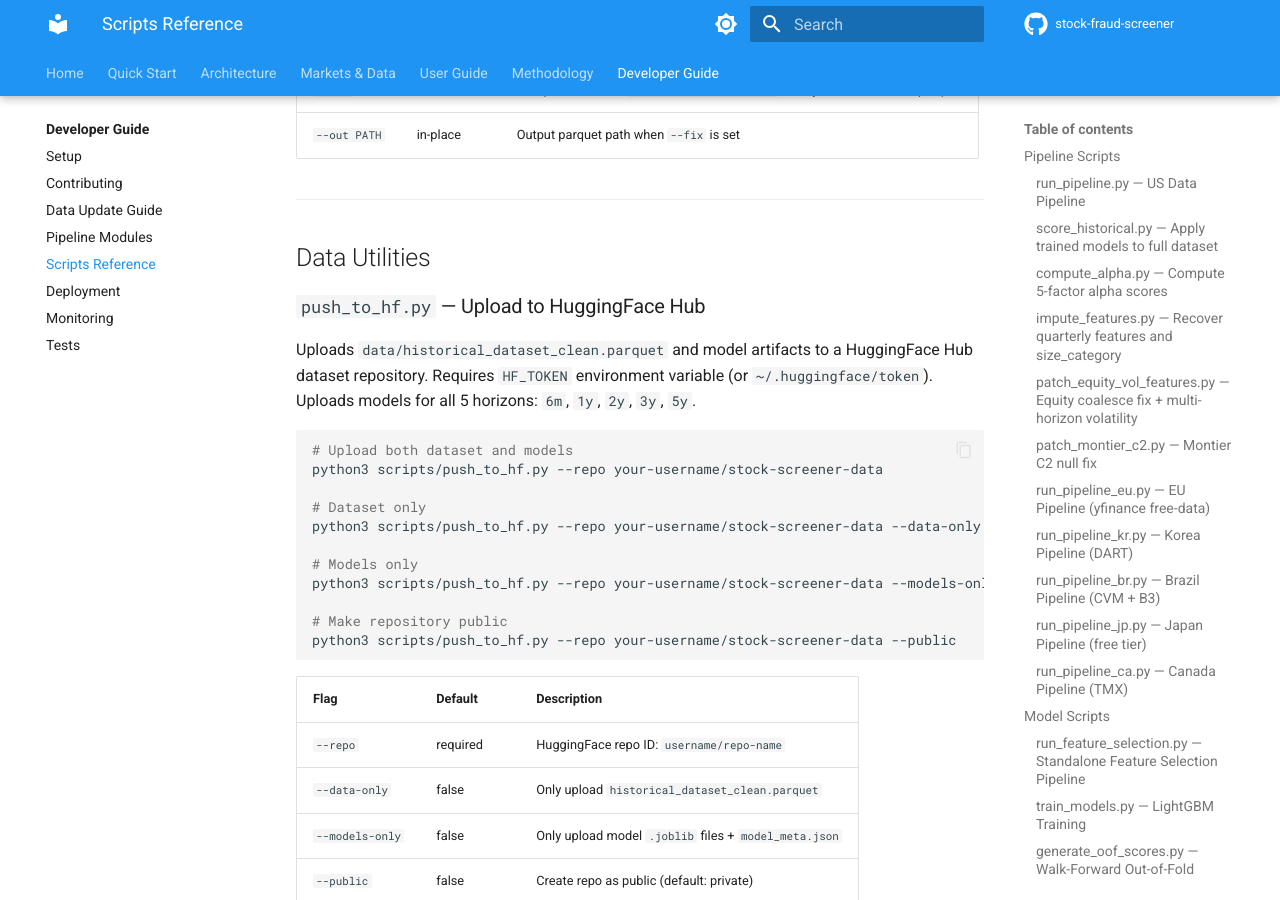
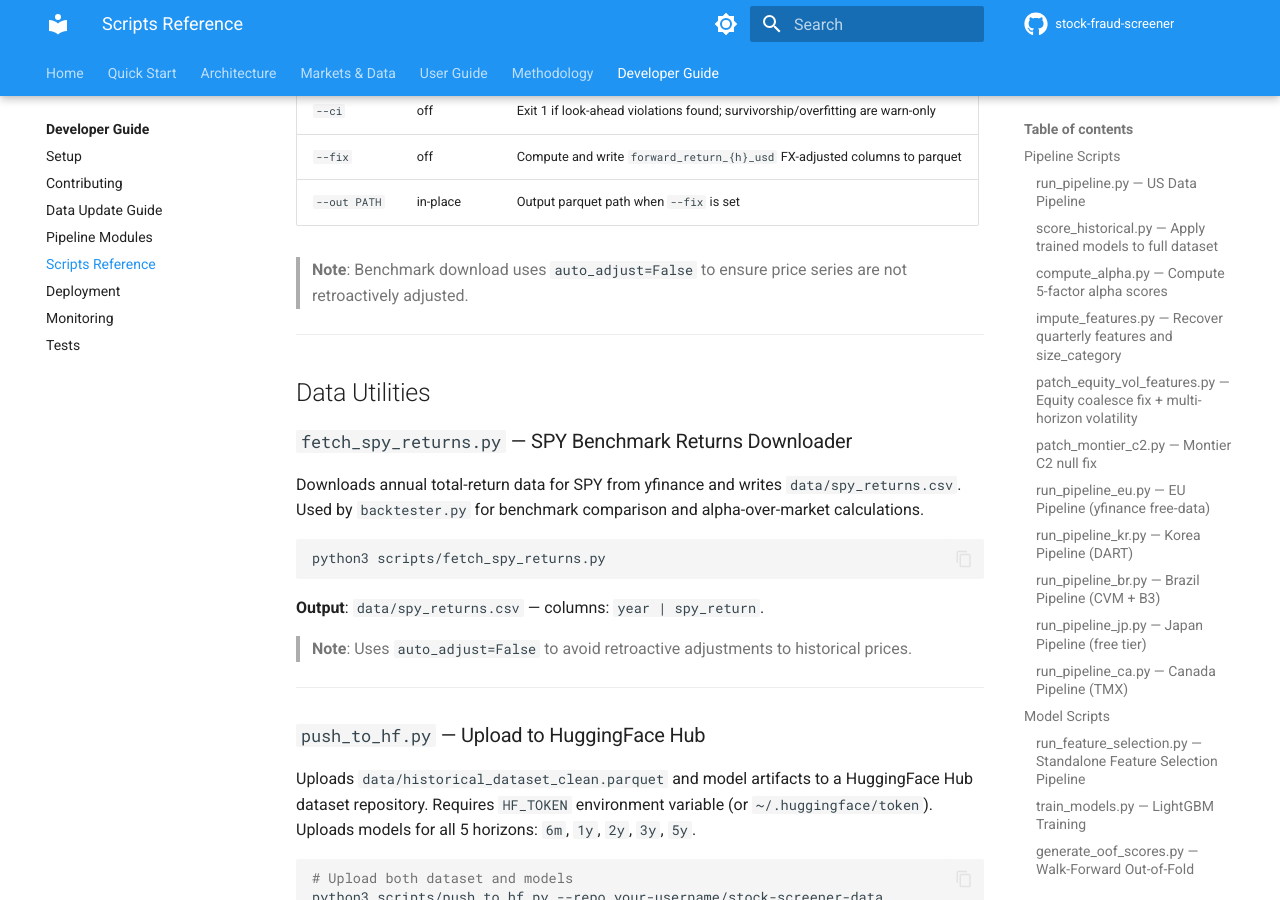
Before and after one commit to sherlock718/stock-fraud-screener, an MkDocs documentation site: the page built from docs/developer/scripts.md, in a window 1280 px wide and 900 px high, scrolled down 22854 px. Built offline with MkDocs 1.6.1 and Material for MkDocs 9.7.7, drawn with Linux system fonts in a browser that asks for light colours; comment, search, counter and statistics services are not loaded; some of the changed text lies outside the part shown.

Commit message:
fix(pipeline,alpha): auto_adjust=False in all yfinance callers, OOF signals in fraud_risk
- pipeline/step3_enrich_prices.py: auto_adjust=False prevents retroactive price adjustment
- scripts/bias_audit.py: auto_adjust=False
- scripts/build_monthly_price_cache.py: auto_adjust=False
- scripts/fetch_spy_returns.py: auto_adjust=False
- alpha/factors/fraud_risk.py: _ML_SIGNALS now uses ml_1y_oof/ml_3y_oof/ml_5y_oof (unbiased)
  instead of ml_1y/ml_3y/ml_5y which are contaminated for training rows
- docs/architecture.md: Step 3 node annotated with auto_adjust=False
- docs/developer/scripts.md: Notes added to build_monthly_price_cache.py and bias_audit.py sections;
  added fetch_spy_returns.py section
- docs/developer/data-update-guide.md: Removed stale phase_a_integrate reference

````diff
--- a/docs/developer/scripts.md
+++ b/docs/developer/scripts.md
@@ -532,6 +532,8 @@
 **Output**: `data/monthly_prices.parquet` — columns: `ticker | date | adj_close | volume | adtv_30d`.
 Covers 2007-01-01 through today (one extra year before backtest start for ADTV warm-up).
 
+> **Note**: yfinance is called with `auto_adjust=False` to prevent retroactive price adjustments from corrupting momentum features and return labels.
+
 ---
 
 ### `build_alpha_registry.py` — Alpha Registry Builder
@@ -821,9 +823,26 @@
 | `--fix` | off | Compute and write `forward_return_{h}_usd` FX-adjusted columns to parquet |
 | `--out PATH` | in-place | Output parquet path when `--fix` is set |
 
+> **Note**: Benchmark download uses `auto_adjust=False` to ensure price series are not retroactively adjusted.
+
 ---
 
 ## Data Utilities
+
+### `fetch_spy_returns.py` — SPY Benchmark Returns Downloader
+
+Downloads annual total-return data for SPY from yfinance and writes `data/spy_returns.csv`.
+Used by `backtester.py` for benchmark comparison and alpha-over-market calculations.
+
+```bash
+python3 scripts/fetch_spy_returns.py
+```
+
+**Output**: `data/spy_returns.csv` — columns: `year | spy_return`.
+
+> **Note**: Uses `auto_adjust=False` to avoid retroactive adjustments to historical prices.
+
+---
 
 ### `push_to_hf.py` — Upload to HuggingFace Hub
 
````
Also changed, not shown: CHANGELOG.md (+11 -0 lines), docs/architecture.md (+1 -1 lines), docs/developer/data-update-guide.md (+1 -1 lines), 5 other files.
